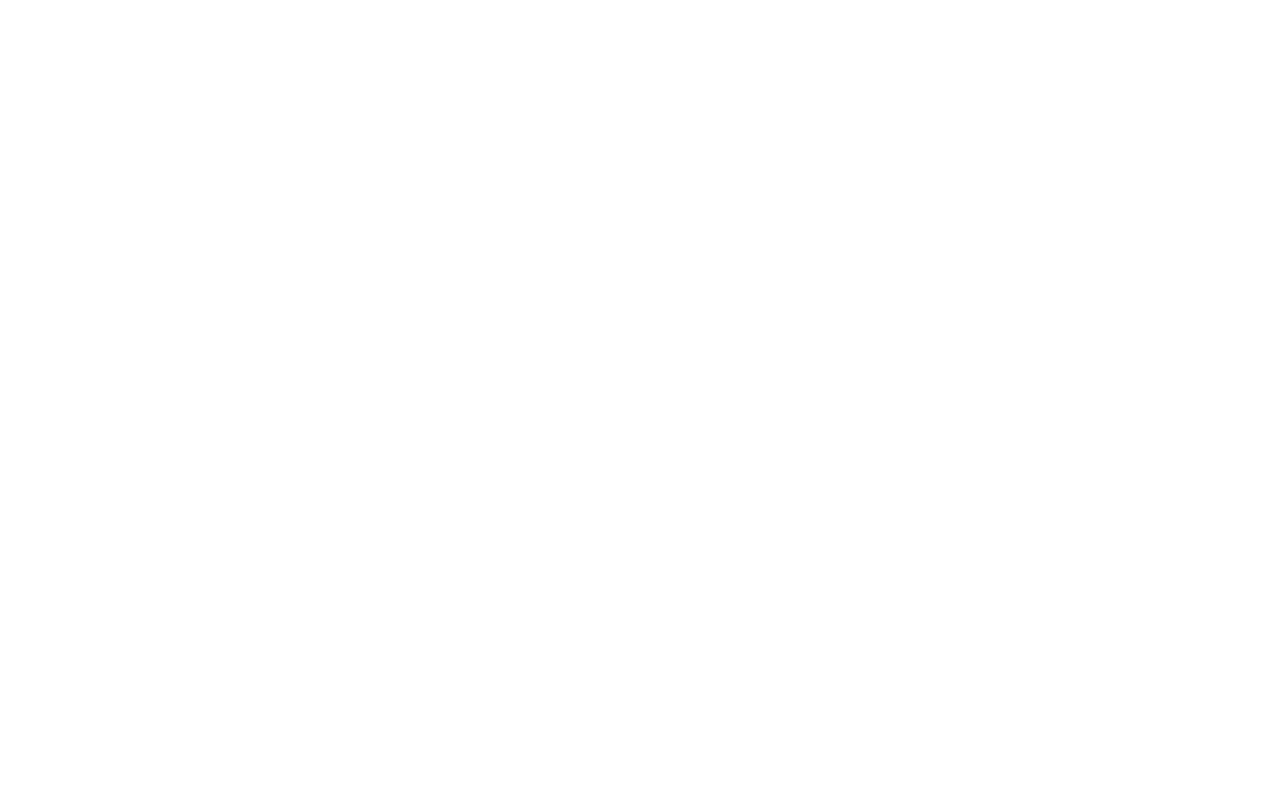
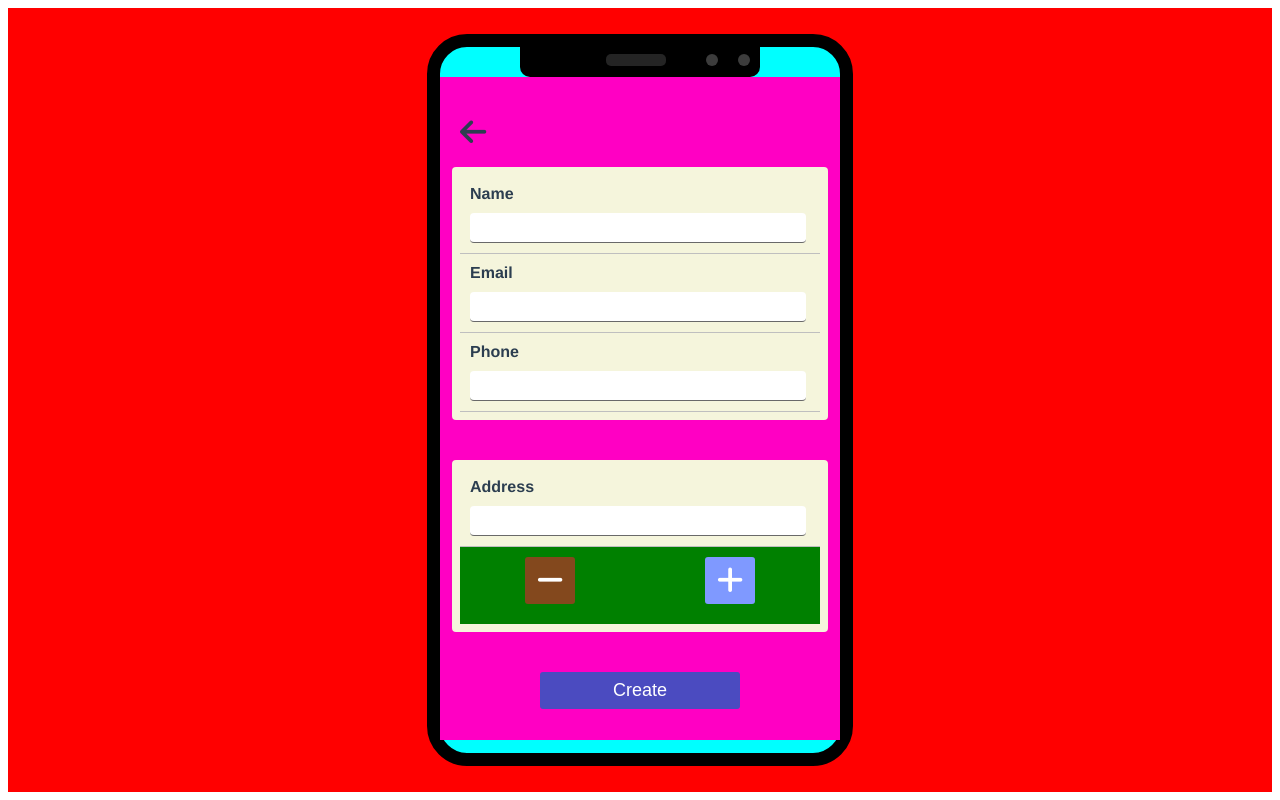
Before and after one commit to AngelSBM/Administration_frontend, a Vue app: page /#/new-client in a window 1280 px wide. Built offline with nearby package versions, Linux system fonts and the light colour scheme.

Commit message:
add new client

```diff
--- a/src/api/client.js
+++ b/src/api/client.js
@@ -12,3 +12,15 @@
     }
 
 }
+
+export const createClient = async (body) => {
+
+    try {
+        const response = await axiosInstance.post(`Client/new`, body)
+        return response.data;
+    } catch (error) {
+        console.log('ERROR FROM API', error);
+        throw new Error(error)
+    }
+
+}
--- /dev/null
+++ b/src/modules/client/ClientNew.vue
@@ -0,0 +1,257 @@
+<template>
+  <div class="container">
+
+    <div class="blocks">
+
+        <div class="back-container">
+            <i class="fa fa-arrow-left" aria-hidden="true"
+                @click="$router.push({name: 'clients'})"></i>
+        </div>
+
+        <div class="block">
+            <div class="block_field">
+                <div class="field_title">
+                    Name
+                </div>
+                <div class="field_info">
+                    <input type="text" v-model="clientInfo.name">
+                </div>
+            </div>
+            <div class="block_field">
+                <div class="field_title">
+                    Email
+                </div>
+                <div class="field_info">
+                    <input type="text" v-model="clientInfo.email">
+                </div>
+            </div>
+            <div class="block_field">
+                <div class="field_title">
+                    Phone
+                </div>
+                <div class="field_info">
+                    <input type="text" v-model="clientInfo.phone">
+                </div>
+            </div>
+    </div>
+
+
+        <div class="block addreses">
+
+            <div class="addresses_fields">
+                <div class="block_field">
+                    <div class="field_title">
+                    Address
+                    </div>
+                    <div class="field_info">
+                        <input class="address_input" type="text">
+                    </div>
+                </div>
+            </div>
+
+            <div class="block_actions">
+                <button class="minus" @click="popAddressField">
+                    <i class="fa fa-minus" aria-hidden="true"></i>
+                </button>
+                <button class="plus" @click="addAddressField">
+                    <i class="fa fa-plus" aria-hidden="true"></i>
+                </button>
+            </div>
+        </div>
+
+    <div class="buttons">
+        <button class="button edit" @click="addClient">Create</button>
+    </div>
+
+
+    </div>
+
+
+  </div>
+</template>
+
+<script>
+export default {
+
+  data(){
+    return {
+        clientInfo: {
+            name: '',
+            email: '',
+            phone: ''
+        }
+    }
+  },
+  methods: {
+    addAddressField(){
+        const adrdressContainer = document.querySelector('.addresses_fields');
+
+        let newAddressField = document.createElement('div');
+        newAddressField.style = 'padding: 10px;text-align: left; border-bottom: 1px solid rgb(191, 191, 191);'
+
+        const addressFieldTitle = document.createElement('div');
+        addressFieldTitle.style = '   font-weight: bold; margin-bottom: 10px;'
+        addressFieldTitle.textContent = 'Address'
+
+        const addressFieldInfo = document.createElement('div');
+        addressFieldInfo.innerHTML = '<input class="address_input" type="text" style=" width: 90%;padding: 7px 15px;border-radius: 4px;outline: none;border: none;border-bottom: 1px solid rgb(105, 105, 105);">'
+
+        newAddressField.appendChild(addressFieldTitle)
+        newAddressField.appendChild(addressFieldInfo)
+
+
+        adrdressContainer.appendChild(newAddressField)
+
+    },
+    popAddressField(){
+        const adrdressContainer = document.querySelector('.addresses_fields');
+        adrdressContainer.removeChild(adrdressContainer.lastChild)
+    },
+    async addClient(){
+
+        if(this.clientInfo.email === '' || this.clientInfo.name === '' || this.clientInfo.phone === ''){
+            return;
+        }
+
+        const addressContainer = document.querySelectorAll('.address_input');
+
+        let addresses = [];
+        addressContainer.forEach(element => {
+            const address = {
+                address: element.value
+            }
+            if(address.address !== ''){
+                addresses.push(address)
+            }
+        });
+
+        const newClientInfo = {
+            ...this.clientInfo,
+            addresses
+        }
+
+        await this.$store.dispatch('client/createClient', newClientInfo);
+
+    }
+  }
+}
+</script>
+
+<style scoped>
+
+.back-container{
+    margin-bottom: 20px;
+    text-align: left;
+    width: 90%;
+}
+
+
+i{
+    font-size: 30px;
+    cursor: pointer;
+}
+
+.container{
+    height: 100%;
+    overflow: auto;
+    display: flex;
+    flex-direction: column;
+    background-color: rgb(255, 0, 195);
+    position: relative;
+  }
+
+  .blocks{
+    width: 100%;
+    top: 6%;
+    position: absolute;
+    display: flex;
+    flex-direction: column;
+    align-items: center;
+    justify-content: space-around;
+  }
+
+  .block{
+    background-color: beige;
+    margin-bottom: 40px;
+    width: 90%;
+    padding: 8px;
+    border-radius: 4px;
+  }
+
+  .block_field{
+    padding: 10px;
+    text-align: left;
+    border-bottom: 1px solid rgb(191, 191, 191);
+  }
+
+    .field_title{
+        font-weight: bold;
+        margin-bottom: 10px;
+    }
+
+    input{
+        width: 90%;
+        padding: 7px 15px;
+        border-radius: 4px;
+        outline: none;
+        border: none;
+        border-bottom: 1px solid rgb(105, 105, 105);
+    }
+
+    .buttons{
+        display: flex;
+        flex-direction: column;
+
+    }
+
+    button{
+        padding: 8px;
+        width: 200px;
+        border: none;
+        outline: none;
+        border-radius: 3px;
+        cursor: pointer;
+        margin-bottom: 20px;
+        font-size: 18px;
+        color: white;
+    }
+
+    .edit{
+        background-color: rgb(75, 75, 192);
+    }
+
+    .delete{
+        background-color: rgb(158, 35, 35);
+    }
+
+
+    .block_actions{
+        background-color: green;
+        display: flex;
+        justify-content: space-around;
+        align-items: center;
+    }
+
+    .block_actions button{
+        margin-top: 10px;
+        padding: 8px;
+        width: 50px;
+        border: none;
+        outline: none;
+        border-radius: 3px;
+        cursor: pointer;
+        margin-bottom: 20px;
+        font-size: 18px;
+        color: white;
+    }
+
+     .minus{
+        background-color: rgb(131, 72, 29);
+    }
+    .plus{
+        background-color: rgb(127, 153, 255);
+    }
+
+
+
+</style>
--- a/src/modules/client/ClientsView.vue
+++ b/src/modules/client/ClientsView.vue
@@ -13,6 +13,12 @@
 
       </ul>
    </div>
+
+    <div class="add-container">
+      <button class="button" @click="$router.push({ name: 'newClient' })">
+        <i class="fa fa-plus" aria-hidden="true"></i>
+      </button>
+    </div>
 
   </div>
 </template>
@@ -41,7 +47,7 @@
 
 <style scoped>
   .container{
-    height: 90%;
+    height: 100%;
     display: flex;
     flex-direction: column;
     background-color: rgb(255, 0, 195);
@@ -60,6 +66,7 @@
     border: none;
     border-bottom: 1px solid rgb(153, 153, 153);
     outline: none;
+    border-radius: 4px;
   }
 
   ul{
@@ -76,4 +83,25 @@
     cursor: pointer;
   }
 
+  .add-container{
+    position: absolute;
+    bottom: 1%;
+    right: 2%;
+  }
+
+  button{
+
+        width: 70px;
+        height: 70px;
+        border: none;
+        outline: none;
+        border-radius: 100%;
+        cursor: pointer;
+        margin-bottom: 20px;
+        font-size: 28px;
+        background-color: black;
+        color: rgb(67, 67, 197);
+
+  }
+
 </style>
--- a/src/router/index.js
+++ b/src/router/index.js
@@ -37,6 +37,11 @@
         path:'/client',
         name: 'client',
         component: () => import(/* webpackChunkName: "client" */ '../modules/client/Client'),
+      },
+      {
+        path:'/new-client',
+        name: 'newClient',
+        component: () => import(/* webpackChunkName: "client" */ '../modules/client/ClientNew'),
       }
     ]
   },
--- a/src/store/client.js
+++ b/src/store/client.js
@@ -18,6 +18,10 @@
     },
     selectClient({commit}, client){
         commit('selectClient', client)
+    },
+    async createClient({ commit }, clientInfo){
+        const response = await api.createClient(clientInfo);
+        commit('addNewClient', response);
     }
 }
 
@@ -27,6 +31,9 @@
     },
     selectClient(state, client){
         state.selectedClient = client;
+    },
+    addNewClient(state, createdClient){
+        state.clients.push(createdClient);
     }
 }
 
```
